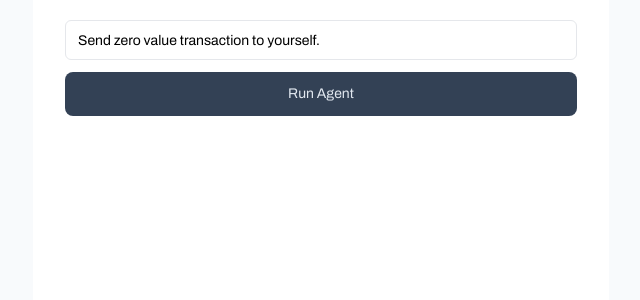
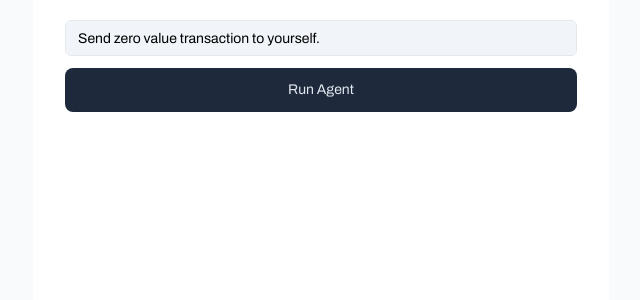
Before and after one commit to junhoyeo/CryptoGPT, a Next.js app in the folder interface/: page / in a window 1280 px wide. Shown: the top 300 px of the page, without its empty margins (319-959 px from the left). Built offline with nearby package versions, Linux system fonts and the light colour scheme.

Commit message:
[interface] Add goal UI

```diff
--- /dev/null
+++ b/interface/src/components/Input.tsx
@@ -0,0 +1,65 @@
+import styled from '@emotion/styled';
+import clsx from 'clsx';
+import { useCallback, useEffect, useRef } from 'react';
+
+type InputProps = {
+  value: string;
+  setValue: React.Dispatch<React.SetStateAction<string>>;
+};
+
+export const Input: React.FC<React.TextareaHTMLAttributes<HTMLTextAreaElement> & InputProps> = ({
+  value,
+  setValue,
+  className,
+  ...props
+}) => {
+  const textAreaRef = useRef<HTMLTextAreaElement>(null);
+
+  const revalidate = useCallback(() => {
+    if (textAreaRef.current) {
+      textAreaRef.current.style.height = 'auto';
+      const scrollHeight = textAreaRef.current.scrollHeight;
+      textAreaRef.current.style.height = scrollHeight + 'px';
+    }
+  }, [textAreaRef.current]);
+
+  useEffect(() => {
+    revalidate();
+  }, [value, revalidate]);
+
+  const handleChange = useCallback(
+    (e: React.ChangeEvent<HTMLTextAreaElement>) => {
+      setValue(e.target?.value);
+    },
+    [setValue],
+  );
+
+  const onBlur = useCallback(() => {
+    setValue((v) => v.trim());
+    revalidate();
+  }, [setValue, revalidate]);
+
+  return (
+    <TextAreaWithoutScrollbar
+      className={clsx('resize-none', className)}
+      onChange={handleChange}
+      ref={textAreaRef}
+      rows={1}
+      value={value}
+      onBlur={onBlur}
+      {...props}
+    />
+  );
+};
+
+const TextAreaWithoutScrollbar = styled.textarea`
+  /* Chrome, Safari and Opera */
+  .no-scrollbar::-webkit-scrollbar {
+    display: none;
+  }
+
+  .no-scrollbar {
+    -ms-overflow-style: none; /* IE and Edge */
+    scrollbar-width: none; /* Firefox */
+  }
+`;
--- a/interface/src/home/HomePage.tsx
+++ b/interface/src/home/HomePage.tsx
@@ -1,8 +1,11 @@
 import styled from '@emotion/styled';
 import { Config } from '@junhoyeo/cryptogpt';
+import clsx from 'clsx';
+import { Sparkles } from 'lucide-react';
 import getNextConfig from 'next/config';
 import React, { useCallback, useState } from 'react';
 import { v4 as uuidv4 } from 'uuid';
+import { Input } from '@/components/Input';
 import { useLocalStorage } from '@/hooks/useLocalStorage';
 import { AgentMessage } from './components/AgentMessage';
 import { ThinkingMessage } from './components/ThinkingMessage';
@@ -112,6 +115,17 @@ const HomePage = () => {
     <div className="w-full bg-slate-50">
       <Container className="container h-full max-w-xl min-h-screen pt-5 pb-10 mx-auto bg-white">
         <div className="flex flex-col gap-3">
+          {draft && loading && (
+            <div className="flex w-full gap-2">
+              <div className="flex flex-col w-fit ml-auto max-w-[80%] py-3 px-4 rounded-xl rounded-tr-none bg-slate-800 text-slate-50">
+                <span className="flex items-center gap-1 text-xs text-slate-300">
+                  <Sparkles size={14} /> <span className="font-medium">Goal</span>
+                </span>
+
+                <p className="text-sm">{draft}</p>
+              </div>
+            </div>
+          )}
           {events.map((event) =>
             event.type === 'agent' ? (
               <AgentMessage key={event.id} event={event} />
@@ -123,15 +137,20 @@ const HomePage = () => {
             ) : null,
           )}
 
-          <input
-            className="flex w-full h-10 px-3 py-2 text-sm bg-transparent border rounded-md border-input placeholder:text-muted-foreground focus-visible:outline-none focus:bg-slate-50 disabled:cursor-not-allowed disabled:opacity-50"
+          <Input
+            className={clsx(
+              'flex w-full h-10 px-3 py-2',
+              'transition-all border rounded-md bg-slate-100 border-input text-sm outline-none',
+              'placeholder:text-muted-foreground focus:border-slate-300',
+              'disabled:cursor-not-allowed disabled:opacity-50',
+            )}
             value={draft}
-            onChange={(e) => setDraft(e.target.value)}
+            setValue={setDraft}
             disabled={loading}
           />
 
           <button
-            className="px-4 py-3 text-sm rounded-lg bg-slate-700 text-slate-200 disabled:bg-slate-400 disabled:cursor-not-allowed"
+            className="px-4 py-3 text-sm rounded-lg bg-slate-800 text-slate-200 disabled:bg-slate-400 disabled:cursor-not-allowed"
             disabled={loading}
             onClick={onClickRun}
           >
```
